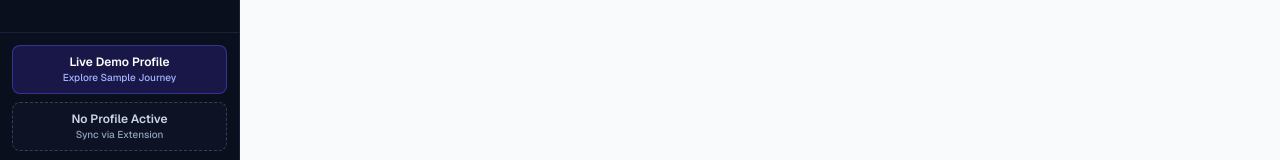
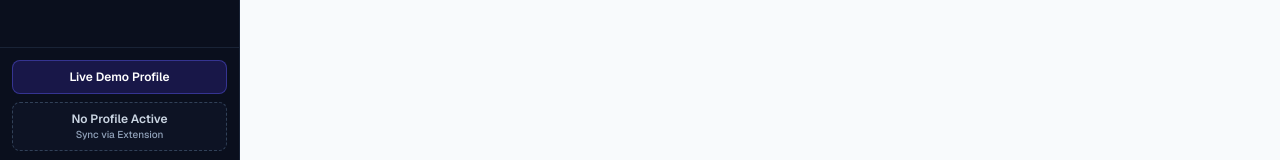
Before and after one commit to Sanst150505/code-recall, a Next.js app: page /dashboard in a window 1280 px wide. Shown: the part 637-797 px from the top of the page. Built offline with nearby package versions, Linux system fonts and the light colour scheme; no server answers.

Commit message:
fix(ui): remove sample journey subtitle from live demo profile button

```diff
--- a/components/Sidebar.tsx
+++ b/components/Sidebar.tsx
@@ -120,7 +120,6 @@ export function Sidebar({ username = "" }: SidebarProps) {
               className="block p-2 rounded-lg bg-indigo-600/20 border border-indigo-500/40 hover:bg-indigo-600/30 transition text-center"
             >
               <p className="text-xs font-semibold text-white">Live Demo Profile</p>
-              <span className="text-[10px] text-indigo-300 font-medium block">Explore Sample Journey</span>
             </Link>
             <Link
               href="/dashboard/sync"
```
